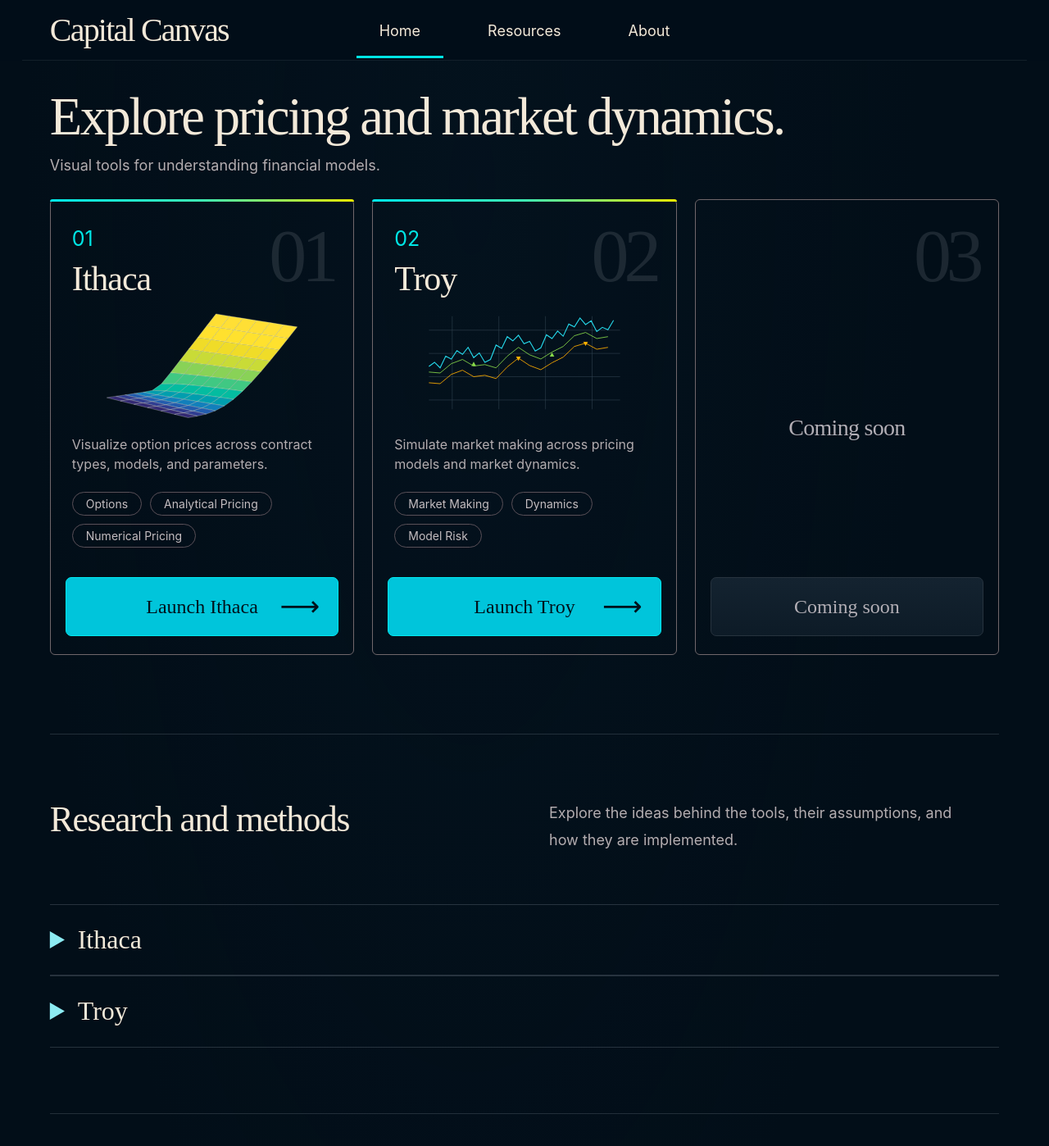
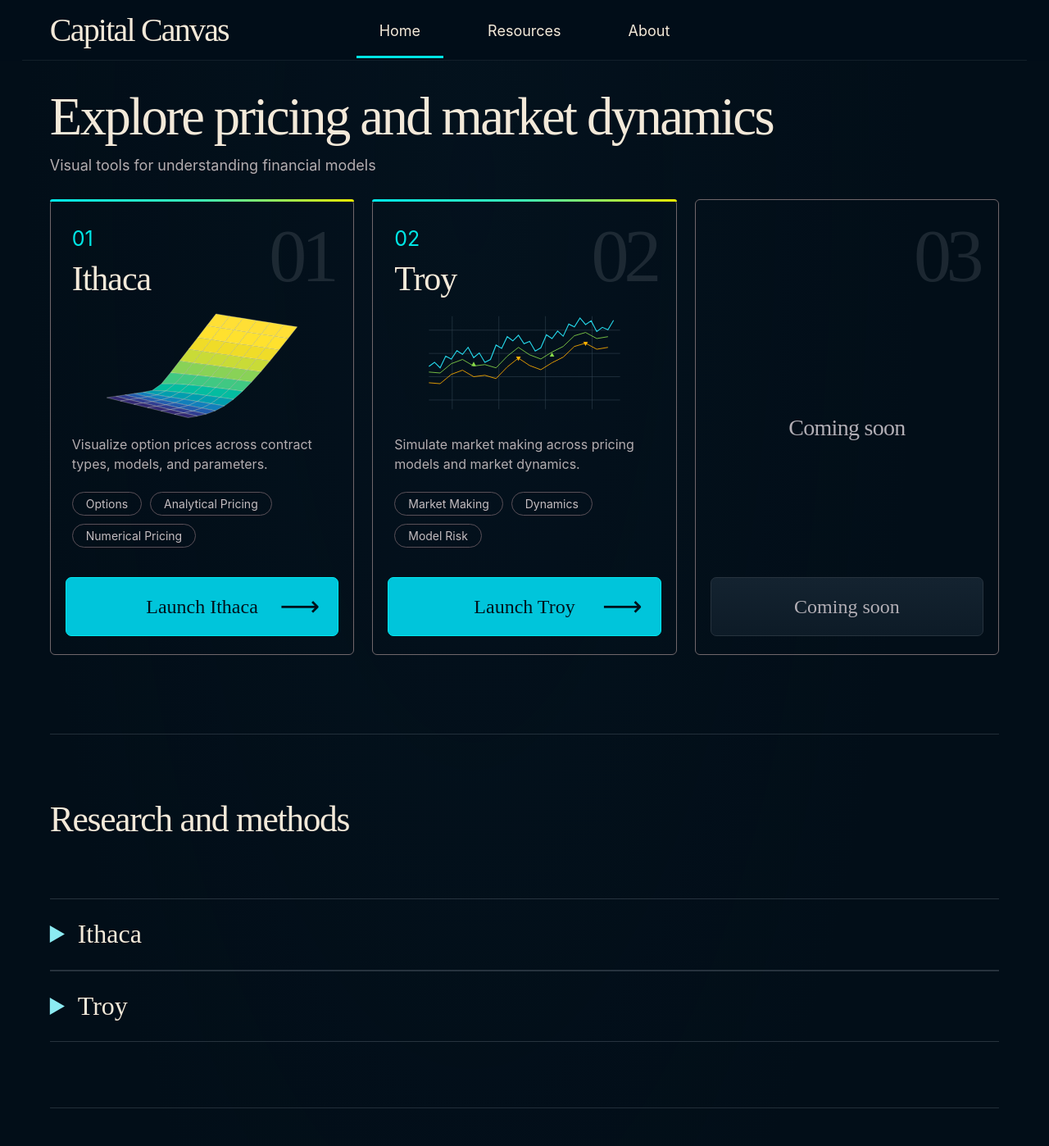
Before and after one commit to DaYeeMan/Ithaca, a React (Vite) app in the folder apps/web/: page / in a window 1280 px wide. Shown: the top 1398 px of the page at 82% size. Built offline with nearby package versions, Linux system fonts and the light colour scheme.

Commit message:
Refine homepage copy

```diff
--- a/apps/web/src/site/HomePage.tsx
+++ b/apps/web/src/site/HomePage.tsx
@@ -58,8 +58,8 @@ export default function HomePage() {
 
   return <SiteLayout active={active}>
     <section id="home" className="home-section" tabIndex={-1} aria-labelledby="home-title">
-      <h1 id="home-title">Explore pricing and market dynamics.</h1>
-      <p className="site-intro">Visual tools for understanding financial models.</p>
+      <h1 id="home-title">Explore pricing and market dynamics</h1>
+      <p className="site-intro">Visual tools for understanding financial models</p>
       <div className="tool-list">
         <article className="tool-entry">
           <span className="section-index" aria-hidden="true">01</span>
@@ -88,7 +88,6 @@ export default function HomePage() {
     <section id="resources" className="home-section reading-section" tabIndex={-1} aria-labelledby="resources-title">
       <div className="section-heading">
         <h2 id="resources-title">Research and methods</h2>
-        <p>Explore the ideas behind the tools, their assumptions, and how they are implemented.</p>
       </div>
       <details className="resource-project">
         <summary>Ithaca</summary>
```
